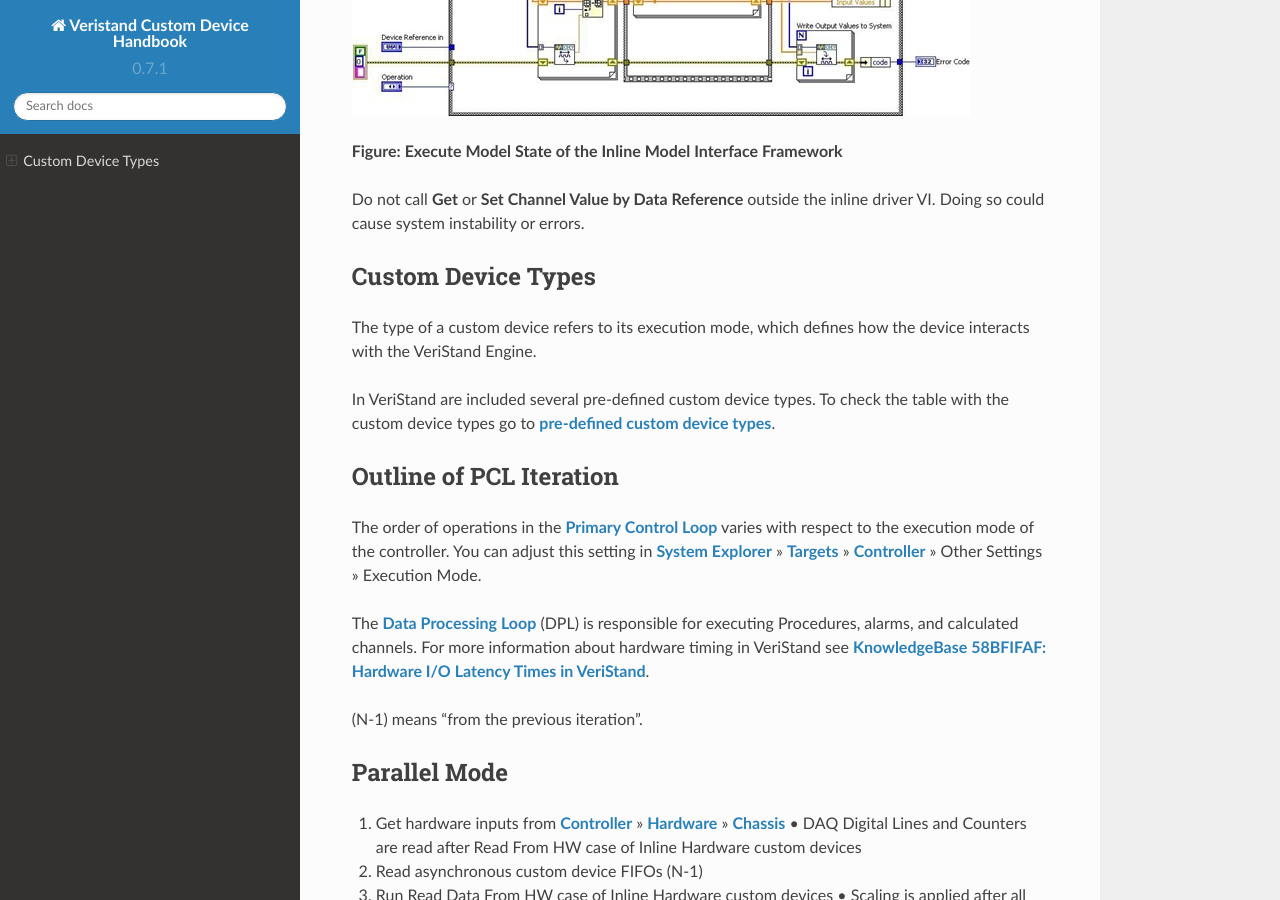
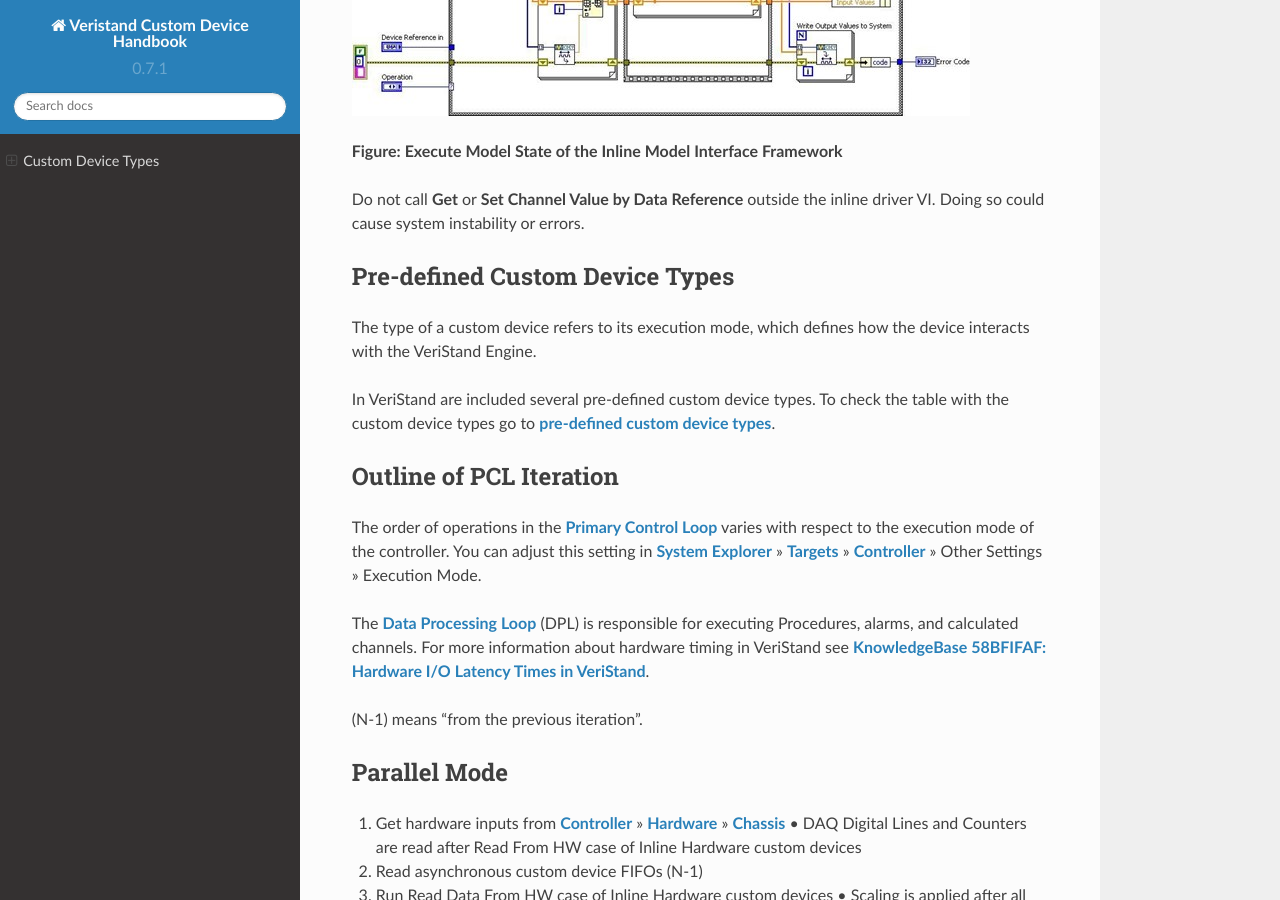
Before and after one commit to ni/niveristand-custom-device-handbook, a Sphinx documentation site: the page built from docs/Custom_Device_Types.md, in a window 1280 px wide and 900 px high, scrolled down 7207 px. Built offline with Sphinx 7.4.7 and the Read the Docs theme 2.0.0, drawn with Linux system fonts in a browser that asks for light colours.

Commit message:
minor typo fix

```diff
--- a/docs/Custom_Device_Types.md
+++ b/docs/Custom_Device_Types.md
@@ -132,7 +132,7 @@
 
 Do not call **Get** or **Set Channel Value by Data Reference** outside the inline driver VI. Doing so could cause system instability or errors.
 
-### Custom Device Types
+### Pre-defined Custom Device Types
 
 The type of a custom device refers to its execution mode, which defines how the device interacts with the VeriStand Engine.
 
```
